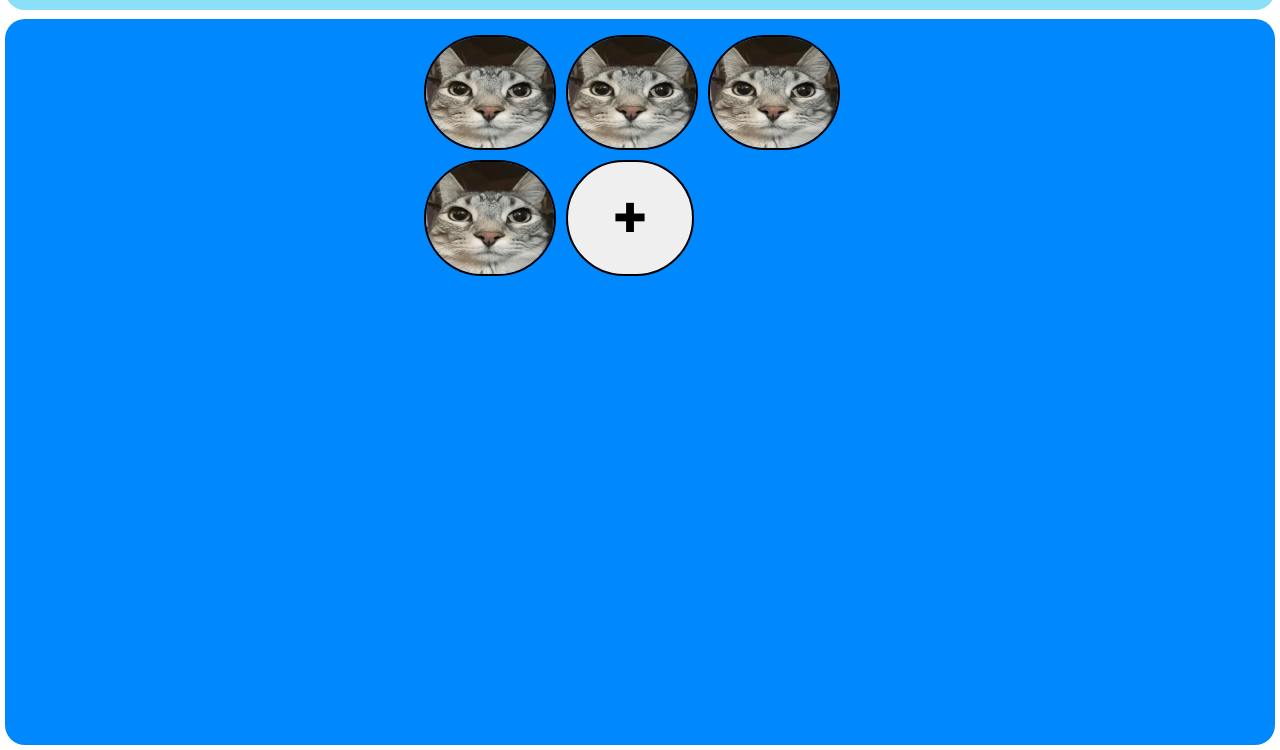
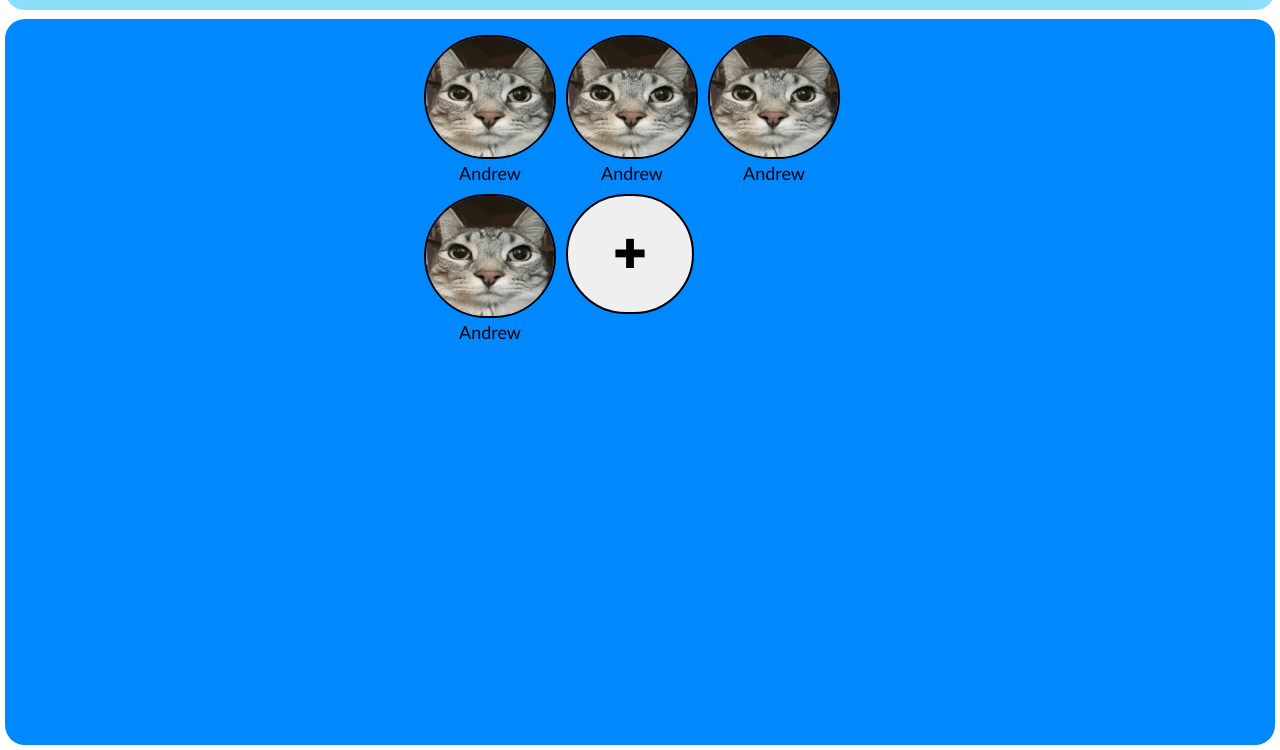
Before and after one commit to AndrewKliusa/university-gdrive-clone, a website: page frontend/people.html in a window 1280 px wide. Shown: the part 50-800 px from the top of the page. Drawn offline with Linux system fonts and the light colour scheme.

Commit message:
Made a trash can button

```diff
--- a/frontend/css/people.css
+++ b/frontend/css/people.css
@@ -22,10 +22,50 @@
 .add-person-btn,
 .person-image {
   width: 8rem;
+  height: 7.5rem;
   border: 2px solid;
   border-radius: 70px;
 }
 
+.person-image:hover {
+  border-color: red;
+  cursor: pointer;
+  transform: scale(1.05);
+  transition: transform 0.15s ease;
+}
+
+.image-and-overlay:hover .person-image {
+  opacity: 0.3;
+}
+
+.image-and-overlay:hover .delete-overlay {
+  display: grid;
+}
+
+.delete-overlay {
+  display: none;
+  position: absolute;
+  inset: 0;
+  place-items: center;
+  font-size: 3rem;
+  cursor: pointer;
+}
+
+.image-and-overlay {
+  position: relative;
+}
+
 .add-person-btn {
   font-size: 40px;
+  height: 7.5rem;
 }
+
+.avatar-name-wrapper {
+  display: flex;
+  flex-flow: column;
+  align-items: center;
+}
+
+.avatar-name-wrapper > span {
+  font-size: 18px;
+}
--- a/frontend/css/shared.css
+++ b/frontend/css/shared.css
@@ -45,6 +45,10 @@ body {
   border-radius: 20px;
 }
 
+body {
+  font-family:'Trebuchet MS', 'Lucida Sans Unicode', 'Lucida Grande', 'Lucida Sans', Arial, sans-serif;
+}
+
 .album-text {
   text-align: center;
   border: 1px solid;
@@ -62,7 +66,6 @@ body {
   background: #dbeafe;
   display: flex;
   flex-flow: column;
-  font-family:'Trebuchet MS', 'Lucida Sans Unicode', 'Lucida Grande', 'Lucida Sans', Arial, sans-serif;
   font-size: 0.8rem
 }
 
--- a/frontend/people.html
+++ b/frontend/people.html
@@ -19,10 +19,34 @@
     </nav>
     <div class="people-grid">
       <div class="person-container">
-        <img class="person-image" src="resources/cat_cropped.png">
-        <img class="person-image" src="resources/cat_cropped.png">
-        <img class="person-image" src="resources/cat_cropped.png">
-        <img class="person-image" src="resources/cat_cropped.png">
+        <div class="avatar-name-wrapper">
+          <div class="image-and-overlay">
+            <span class="delete-overlay">🗑️</span>
+            <img class="person-image" src="resources/cat_cropped.png">
+          </div>
+          <span>Andrew</span>
+        </div>
+        <div class="avatar-name-wrapper">
+          <div class="image-and-overlay">
+            <span class="delete-overlay">🗑️</span>
+            <img class="person-image" src="resources/cat_cropped.png">
+          </div>
+          <span>Andrew</span>
+        </div>
+        <div class="avatar-name-wrapper">
+          <div class="image-and-overlay">
+            <span class="delete-overlay">🗑️</span>
+            <img class="person-image" src="resources/cat_cropped.png">
+          </div>
+          <span>Andrew</span>
+        </div>
+        <div class="avatar-name-wrapper">
+          <div class="image-and-overlay">
+            <span class="delete-overlay">🗑️</span>
+            <img class="person-image" src="resources/cat_cropped.png">
+          </div>
+          <span>Andrew</span>
+        </div>
         <button class="add-person-btn">✚</button>
       </div>
     </div>
```
